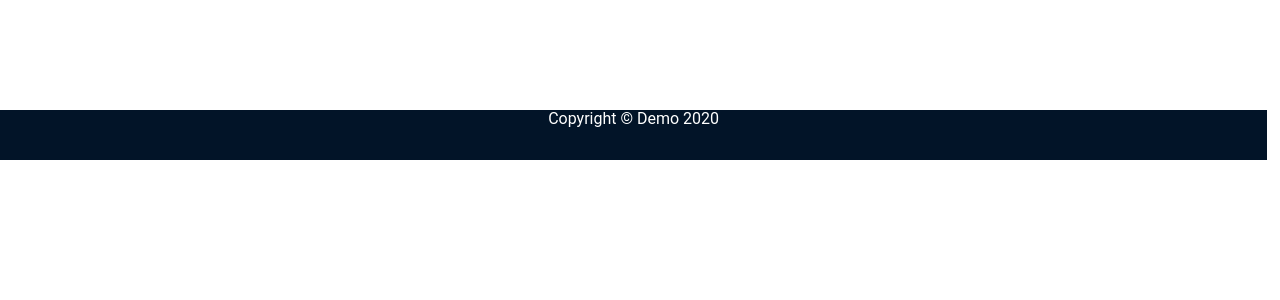
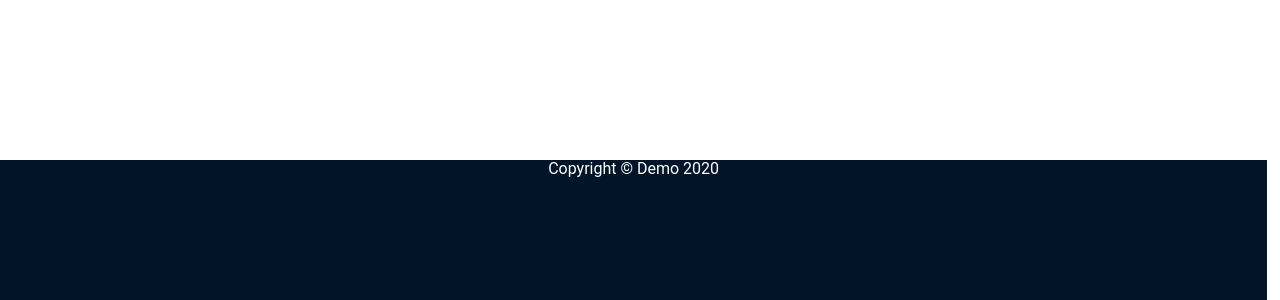
Before and after one commit to fatim-uz-zohra/LearnTechPlus, a plain HTML site: page index.html in a window 1280 px wide. Shown: the part 1112-1412 px from the top of the page. Before the commit the page ends 1272 px from the top, so only its background shows below. Drawn offline with nearby package versions, Linux system fonts and the light colour scheme.

Commit message:
Update main.css

```diff
--- a/css/main.css
+++ b/css/main.css
@@ -211,10 +211,10 @@ form {
 /* Footer  */
 
 footer {
-	margin-top: 600px;
+	margin-top: 650px;
 	background: #021428;
 	width: 99%;
-	height:50px;
+	height: 140px;
 	color: white;
     text-align: center;
 }
```
